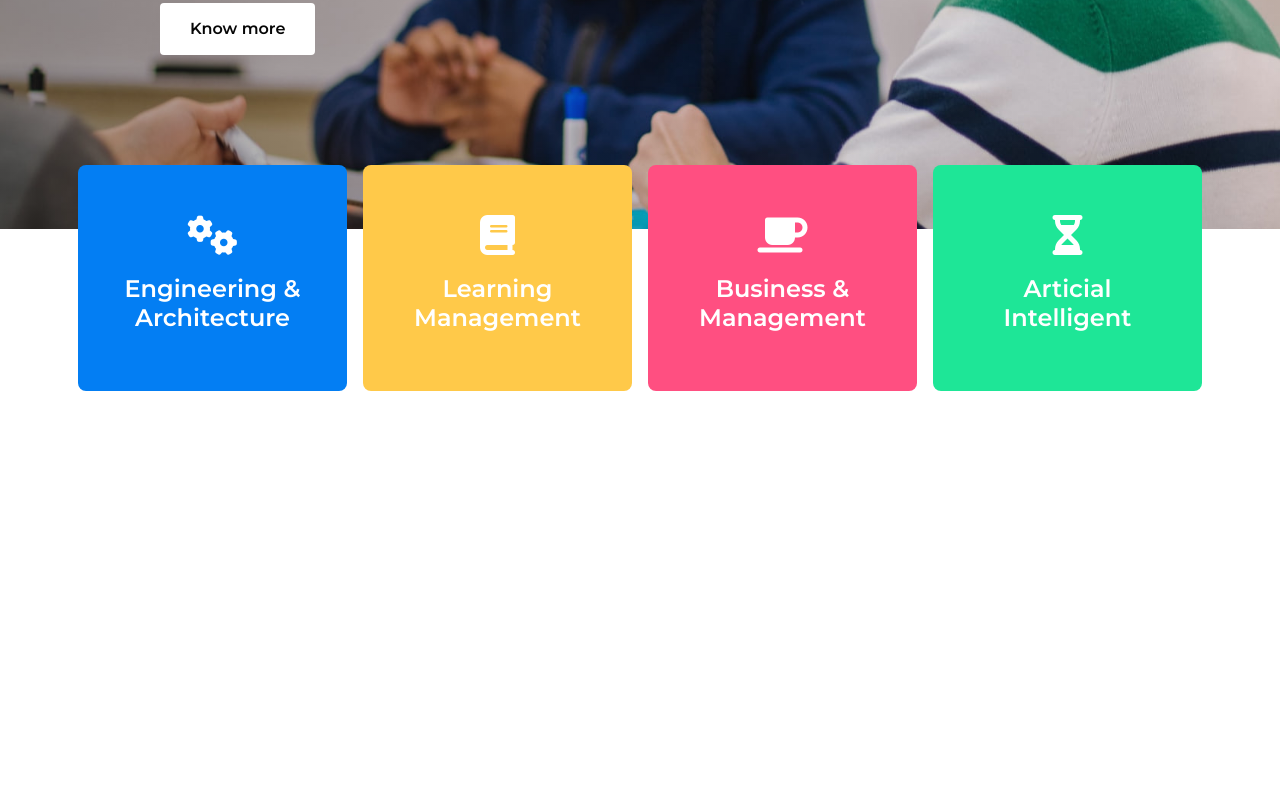
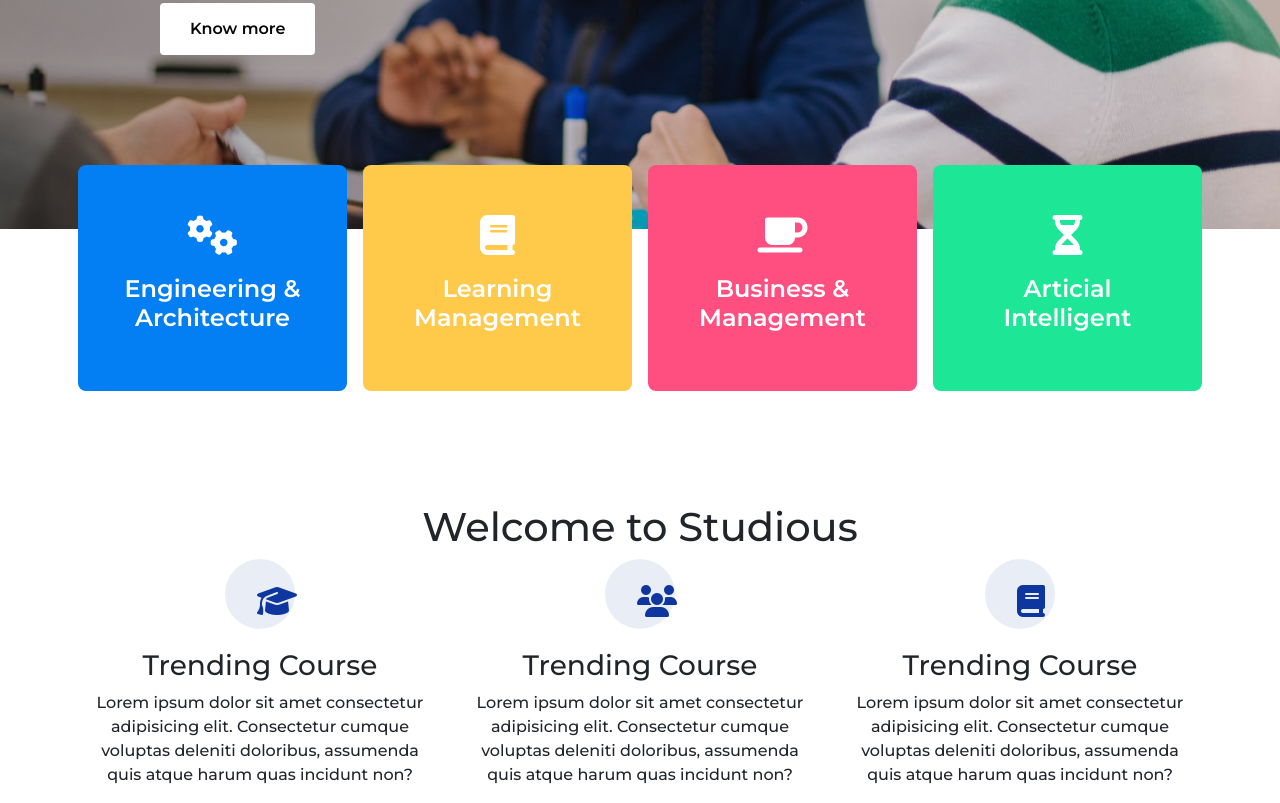
Before and after one commit to miohieu/Boostrap-capstone, a plain HTML site: page index.html in a window 1280 px wide. Shown: the part 521-1324 px from the top of the page. Before the commit the page ends 1032 px from the top, so only its background shows below. Drawn offline with nearby package versions, Linux system fonts and the light colour scheme.

Commit message:
add features part

```diff
--- a/css/style.css
+++ b/css/style.css
@@ -185,7 +185,18 @@
      background-color:#1ee697;
 
  }
-
+ /*Feature  */
+ .features__body-img i {
+width: 70px;
+height: 70px;
+border-radius: 50px;
+padding: 1em;
+background-color:#e9edf6;
+margin-bottom: 20px;
+line-height: 20px;
+color: var(--primary-color);
+font-size: 2em;
+ }
 
 
 
@@ -199,13 +210,8 @@
     }
 
 
-    .carousel__slider {
-        position: absolute;
-        top: 0;
-        left: 0;
-    }
     .navbar {
-        background-color: rgba(0, 0, 0, 0.5);
+        background-image: rgba(0, 0, 0, 0);
     }
  }
 
--- a/index.html
+++ b/index.html
@@ -88,12 +88,12 @@
         class="navbar-toggler"
         type="button"
         data-toggle="collapse"
-        data-target="navbar-expand__content"
+        data-target="#navbar-expand"
       >
       <span class="navbar-toggler-icon"></span>
       </button>
 
-      <div class="collapse navbar-collapse" id="navbar-expand__content">
+      <div class="collapse navbar-collapse" id="navbar-expand">
         <ul class="navbar-nav mr-2 ml-auto">
           <li class="nav-item active">
             <a class="nav-link active" href="#"
@@ -140,8 +140,8 @@
       </div>
     </nav>
 
-    <section class="carousel__slider">
-     <div class="owl-carousel owl-theme  position-relative">
+    <section class="carousel__slider position-relative">
+        <div class="owl-carousel owl-theme">
             <div id="owl-item">
                 <div class="owl__banner">
                     <img src="./img/banner2.jpg" alt="" />
@@ -215,9 +215,46 @@
         </div>
     </section>
 
-<h2></h2>
+    <section class="features">
 
+        <div class="text-center container">
+            <div class="heading">
+                <h1 class="title">Welcome to <span>Studious</span></h1>
+            </div>
+            <div class="features__content row text-center">
+                <div class="col-lg-4 features__item text-center">
+                    <div class="features__body-img">
+                        <i class="fa-solid fa-graduation-cap"></i>
+                    </div>
+                    <div class="features__body-text">
+                        <h3>Trending Course</h3>
+                        <p>Lorem ipsum dolor sit amet consectetur adipisicing elit. Consectetur cumque voluptas deleniti doloribus, assumenda quis atque harum quas incidunt non?</p>
+                    </div>
+                </div>
+                <div class="col-lg-4">
+                    <div class="features__body-img"><i class="fa-solid fa-users"></i></div>
+                    <div class="features__body-text">
+                        <h3>Trending Course</h3>
+                        <p>Lorem ipsum dolor sit amet consectetur adipisicing elit. Consectetur cumque voluptas deleniti doloribus, assumenda quis atque harum quas incidunt non?</p>
 
+                    </div>
+                </div>
+                <div class="col-lg-4">
+                    <div class="features__body-img"><i class="fa-solid fa-book"></i></div>
+                    <div class="features__body-text">
+                        <h3>Trending Course</h3>
+                        <p>Lorem ipsum dolor sit amet consectetur adipisicing elit. Consectetur cumque voluptas deleniti doloribus, assumenda quis atque harum quas incidunt non?</p>
+                    </div>
+
+                </div>
+            </div>
+    </section>
+
+    <section class="services">
+    <div class="container">
+
+    </div>
+    </section>
 
 
 
@@ -261,4 +298,4 @@
             //boostrap
     </script>
   </body>
-</html>
+</body>
```
Lines whose indentation alone changed are shown as unchanged.
